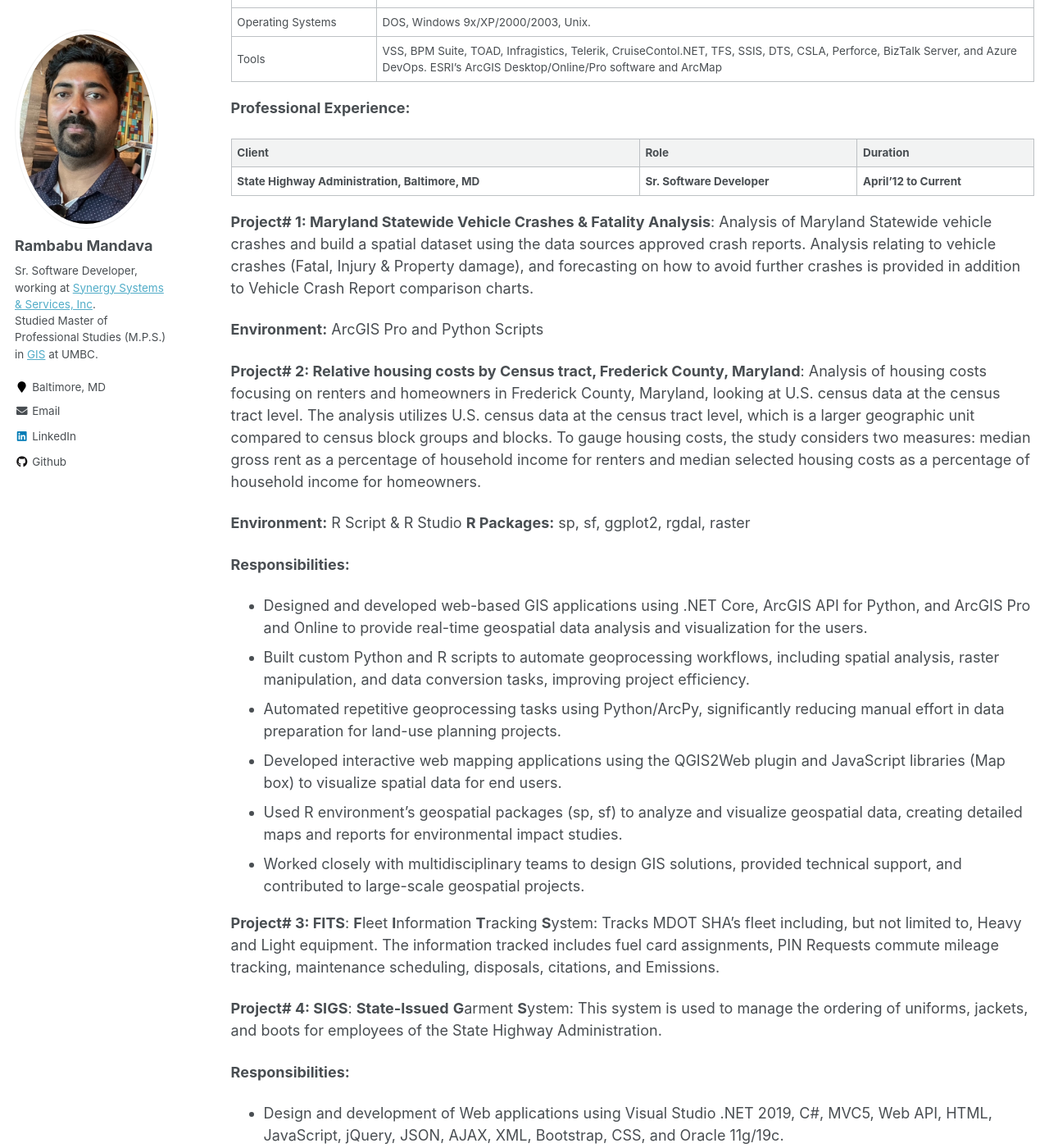
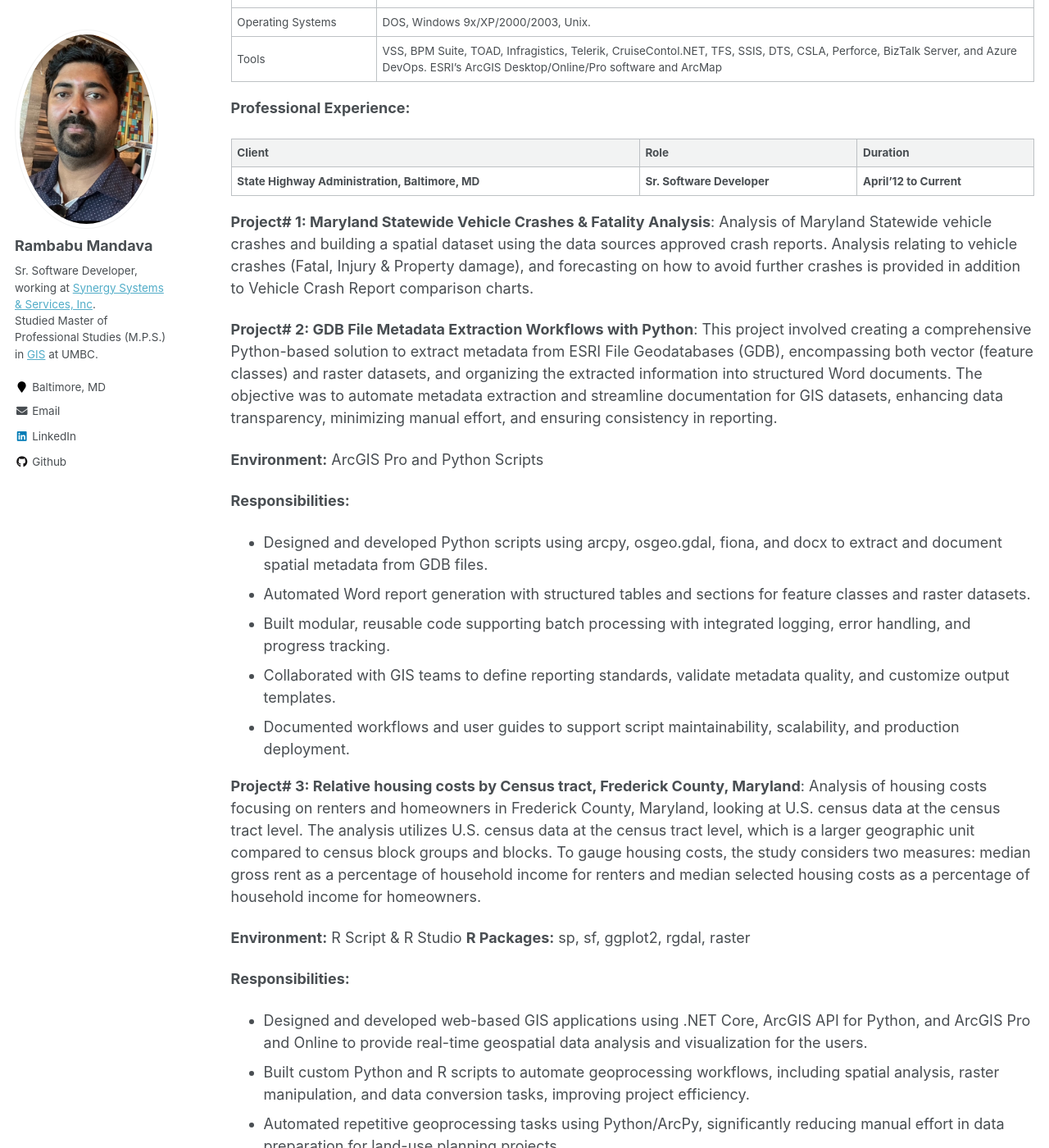
Before and after one commit to mandavaram/mandavaram.github.io, a Jekyll site: the page built from _pages/GIS_Resume.md, in a window 1280 px wide and 1400 px high, scrolled down 1790 px. Shown: the whole window at 82% size. Built offline with Jekyll 4.4.1, drawn with Linux system fonts in a browser that asks for light colours; some of the changed text lies outside the part shown.

Commit message:
Update GIS_Resume.md

```diff
--- a/_pages/GIS_Resume.md
+++ b/_pages/GIS_Resume.md
@@ -65,11 +65,20 @@ redirect_from:
 | - | - | - |
 |**State Highway Administration, Baltimore, MD**|**Sr. Software Developer** |**April’12 to Current**|
 
-**Project# 1: Maryland Statewide Vehicle Crashes & Fatality Analysis**: Analysis of Maryland Statewide vehicle crashes and build a spatial dataset using the data sources approved crash reports. Analysis relating to vehicle crashes (Fatal, Injury & Property damage), and forecasting on how to avoid further crashes is provided in addition to Vehicle Crash Report comparison charts.
+**Project# 1: Maryland Statewide Vehicle Crashes & Fatality Analysis**: Analysis of Maryland Statewide vehicle crashes and building a spatial dataset using the data sources approved crash reports. Analysis relating to vehicle crashes (Fatal, Injury & Property damage), and forecasting on how to avoid further crashes is provided in addition to Vehicle Crash Report comparison charts.
+
+**Project# 2: GDB File Metadata Extraction Workflows with Python**: This project involved creating a comprehensive Python-based solution to extract metadata from ESRI File Geodatabases (GDB), encompassing both vector (feature classes) and raster datasets, and organizing the extracted information into structured Word documents. The objective was to automate metadata extraction and streamline documentation for GIS datasets, enhancing data transparency, minimizing manual effort, and ensuring consistency in reporting.
 
 **Environment:** ArcGIS Pro and Python Scripts
 
-**Project# 2: Relative housing costs by Census tract, Frederick County, Maryland**: Analysis of housing costs focusing on renters and homeowners in Frederick County, Maryland, looking at U.S. census data at the census tract level. The analysis utilizes U.S. census data at the census tract level, which is a larger geographic unit compared to census block groups and blocks. To gauge housing costs, the study considers two measures: median gross rent as a percentage of household income for renters and median selected housing costs as a percentage of household income for homeowners.
+**Responsibilities:**
+- Designed and developed Python scripts using arcpy, osgeo.gdal, fiona, and docx to extract and document spatial metadata from GDB files.
+- Automated Word report generation with structured tables and sections for feature classes and raster datasets.
+- Built modular, reusable code supporting batch processing with integrated logging, error handling, and progress tracking.
+- Collaborated with GIS teams to define reporting standards, validate metadata quality, and customize output templates.
+- Documented workflows and user guides to support script maintainability, scalability, and production deployment.
+
+**Project# 3: Relative housing costs by Census tract, Frederick County, Maryland**: Analysis of housing costs focusing on renters and homeowners in Frederick County, Maryland, looking at U.S. census data at the census tract level. The analysis utilizes U.S. census data at the census tract level, which is a larger geographic unit compared to census block groups and blocks. To gauge housing costs, the study considers two measures: median gross rent as a percentage of household income for renters and median selected housing costs as a percentage of household income for homeowners.
 
 **Environment:** R Script & R Studio
 **R Packages:** sp, sf, ggplot2, rgdal, raster
```
Also changed, not shown: other parts of _pages/GIS_Resume.md (+5 -5 lines).
